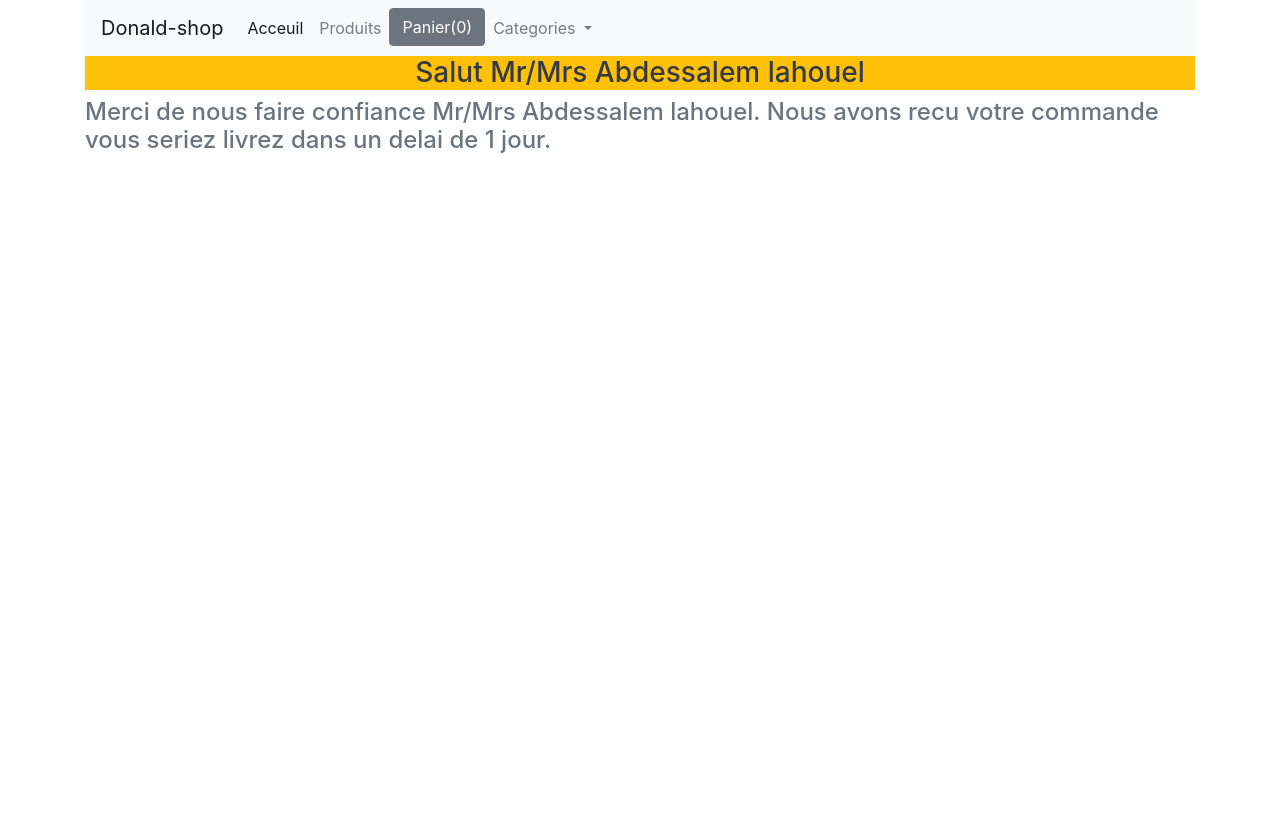
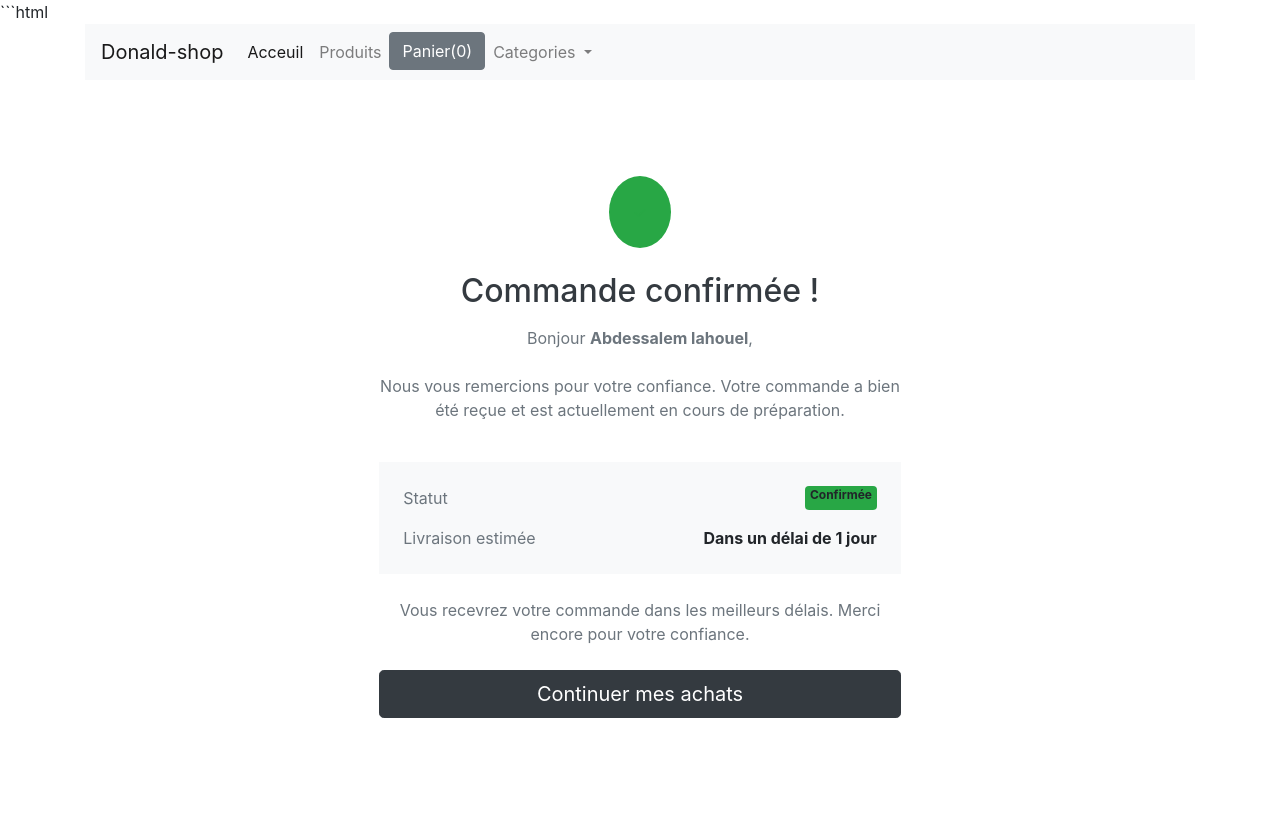
Before and after one commit to Abdessalem16/E-commerce-Achat, a Django app: page /confirmation in a window 1280 px wide. Before the commit the page ends 153 px from the top, so only its background shows below. Run offline with Django 5.2, Linux system fonts and the light colour scheme; data comes from the database, SQL or seed files in the repository; both versions use the stored data as it was after the commit; some libraries are stand-ins or nearby versions.

Commit message:
confirmer le client de la réception de sa commande

````diff
--- a/ecommerce/shop/templates/shop/checkout.html
+++ b/ecommerce/shop/templates/shop/checkout.html
@@ -52,7 +52,7 @@
             </div>
             <div class="form-group col-md-2">
               <label for="inputZip">Somme total a payer </label>
-              <input name="total" id="total" type="readonly" class=" bg-dark text-warning form-control" >
+              <input name="total" id="total" type="readonly" class=" bg-dark text-success form-control" >
             </div>
           </div>
             <div class="form-group">
--- a/ecommerce/shop/templates/shop/confirmation.html
+++ b/ecommerce/shop/templates/shop/confirmation.html
@@ -1,10 +1,64 @@
+```html
 {% extends "shop/base.html" %}
+
 {% block content %}
-<div class="row">
-    <div class="col-md-12">
-        <h3 class="text-dark text-center bg-warning">Salut Mr/Mrs {{ name }}</h3>
-        <h4 class="text-muted">Merci de nous faire confiance Mr/Mrs {{ name }}. Nous avons recu votre commande vous seriez livrez dans un delai de 1 jour.</h4>
+
+<div class="container my-5">
+    <div class="row justify-content-center">
+        <div class="col-md-8 col-lg-7">
+
+            <div class="card shadow-lg border-0 rounded-4 text-center p-5">
+
+                <!-- Icône de confirmation -->
+                <div class="mb-4">
+                    <div class="bg-success bg-opacity-10 rounded-circle d-inline-flex p-4">
+                        <span class="text-success fs-1">✓</span>
+                    </div>
+                </div>
+
+                <!-- Message principal -->
+                <h2 class="fw-bold text-dark mb-3">
+                    Commande confirmée !
+                </h2>
+
+                <p class="text-muted fs-5 mb-4">
+                    Bonjour <strong>{{ name }}</strong>,
+                </p>
+
+                <p class="text-secondary">
+                    Nous vous remercions pour votre confiance.
+                    Votre commande a bien été reçue et est actuellement
+                    en cours de préparation.
+                </p>
+
+                <!-- Informations livraison -->
+                <div class="bg-light rounded-3 p-4 my-4 text-start">
+                    <div class="d-flex justify-content-between mb-3">
+                        <span class="text-muted">Statut</span>
+                        <span class="badge bg-success">Confirmée</span>
+                    </div>
+
+                    <div class="d-flex justify-content-between">
+                        <span class="text-muted">Livraison estimée</span>
+                        <strong>Dans un délai de 1 jour</strong>
+                    </div>
+                </div>
+
+                <p class="text-muted mb-4">
+                    Vous recevrez votre commande dans les meilleurs délais.
+                    Merci encore pour votre confiance.
+                </p>
+
+                <!-- Bouton -->
+                <a href="/" class="btn btn-dark btn-lg rounded-3 px-5">
+                    Continuer mes achats
+                </a>
+
+            </div>
+
+        </div>
     </div>
 </div>
 
 {% endblock %}
+```
--- a/ecommerce/shop/urls.py
+++ b/ecommerce/shop/urls.py
@@ -7,6 +7,6 @@ urlpatterns = [
     path('',index,name='home'),
     path('<int:myid>',detail,name='detail'),
     path('checkout/',checkout,name='checkout'),
-        path('confirmation', confimation, name="confirmation" ),
+    path('confirmation', confimation, name="confirmation" ),
 
 ]
````
Also changed, not shown: ecommerce/db.sqlite3.
